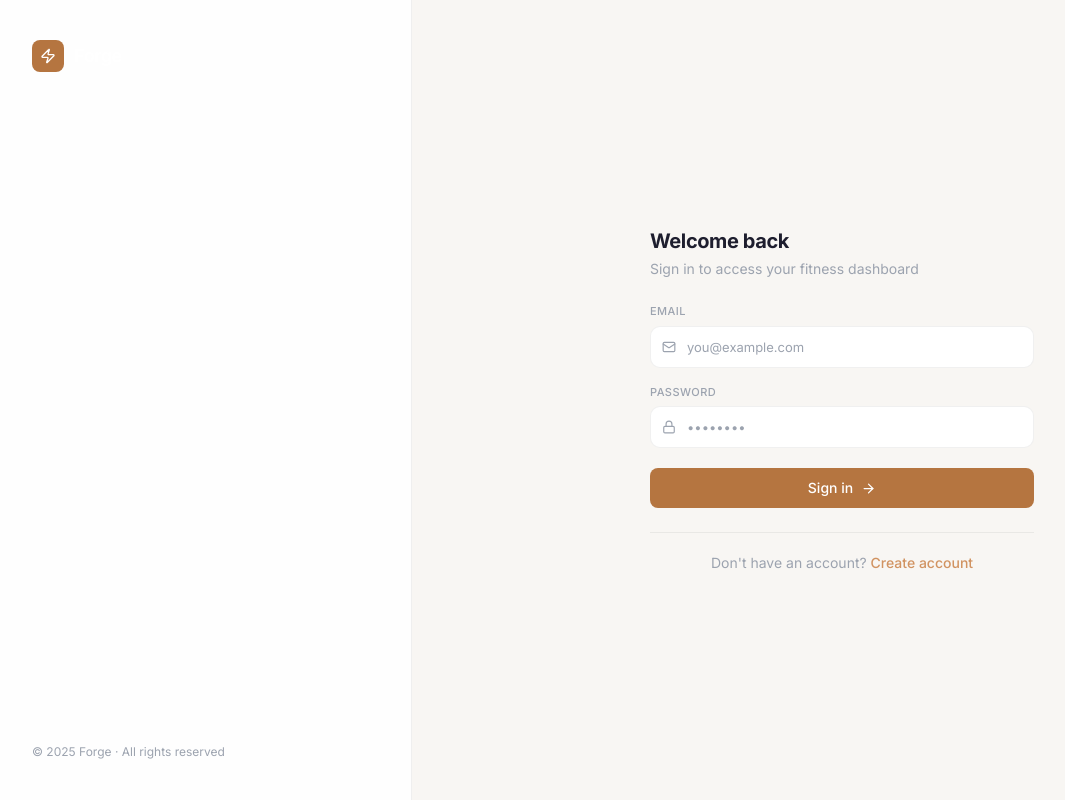
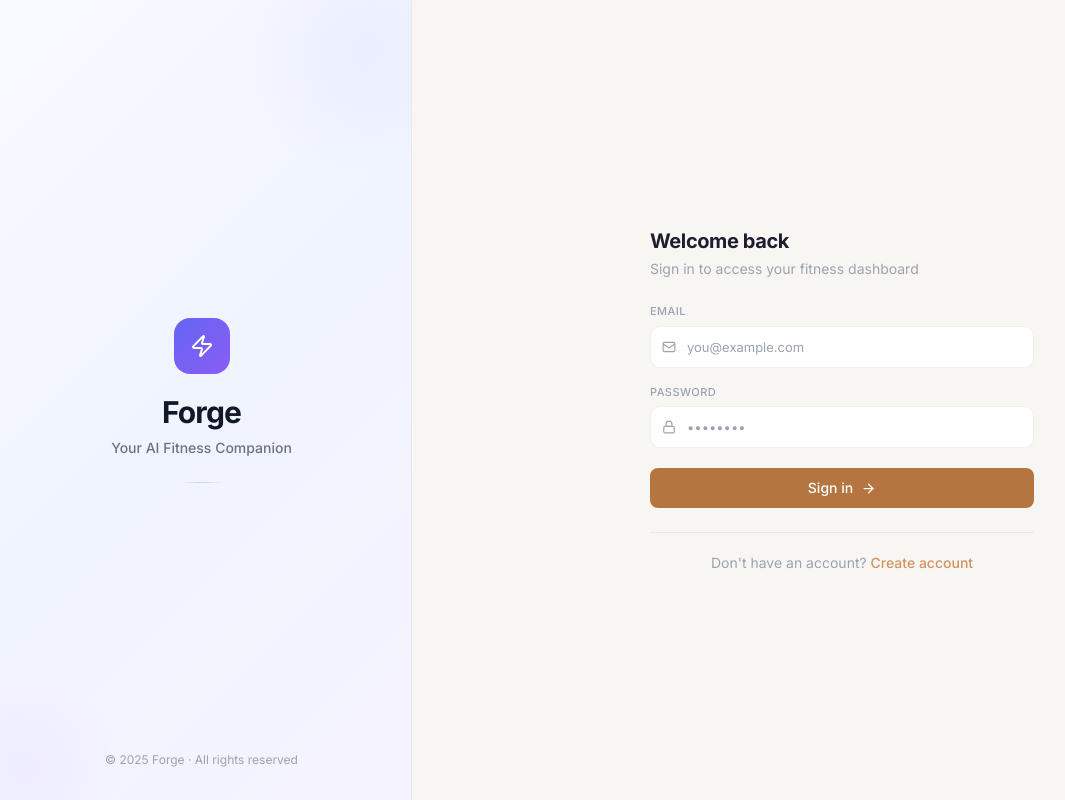
Before and after one commit to isharak7m/forge, a React (Vite) app in the folder frontend/: page /login in a window 1280 px wide. Shown: the whole page, without its empty margins (8-1073 px from the left). Built offline with nearby package versions, Linux system fonts and the light colour scheme.

Commit message:
Redesign login left panel - centered brand, gradient bg, modern premium look

```diff
--- a/frontend/src/pages/LoginPage.tsx
+++ b/frontend/src/pages/LoginPage.tsx
@@ -39,21 +39,65 @@ export default function LoginPage() {
         initial={{ opacity: 0, x: -20 }}
         animate={{ opacity: 1, x: 0 }}
         transition={{ duration: 0.4 }}
-        className="hidden lg:flex flex-col justify-between w-[420px] flex-shrink-0 p-10 relative overflow-hidden"
-        style={{ background: 'rgba(255, 255, 255, 0.92)', borderRight: '1px solid var(--border)' }}
+        className="hidden lg:flex flex-col items-center justify-center w-[420px] flex-shrink-0 p-10 relative overflow-hidden"
+        style={{
+          background: 'linear-gradient(135deg, #f8faff 0%, #f0f4ff 50%, #f5f3ff 100%)',
+          borderRight: '1px solid var(--border)'
+        }}
       >
-        <div className="relative z-10">
-          <div className="flex items-center gap-2.5 mb-12">
-            <div className="w-8 h-8 rounded-lg flex items-center justify-center" style={{ background: 'var(--primary)' }}>
-              <Zap size={16} className="text-white" />
-            </div>
-            <span className="text-lg font-semibold text-white" style={{ letterSpacing: '-0.02em' }}>Forge</span>
-          </div>
+        {/* Subtle decorative circles */}
+        <div className="absolute -top-20 -right-20 w-64 h-64 rounded-full" style={{ background: 'radial-gradient(circle, rgba(99,102,241,0.06) 0%, transparent 70%)' }} />
+        <div className="absolute -bottom-16 -left-16 w-48 h-48 rounded-full" style={{ background: 'radial-gradient(circle, rgba(168,85,247,0.05) 0%, transparent 70%)' }} />
+
+        <div className="relative z-10 flex flex-col items-center text-center">
+          <motion.div
+            initial={{ scale: 0.9, opacity: 0 }}
+            animate={{ scale: 1, opacity: 1 }}
+            transition={{ delay: 0.1, duration: 0.4 }}
+            className="w-14 h-14 rounded-2xl flex items-center justify-center mb-5"
+            style={{ background: 'linear-gradient(135deg, #6366f1, #8b5cf6)' }}
+          >
+            <Zap size={24} className="text-white" />
+          </motion.div>
+
+          <motion.h1
+            initial={{ y: 8, opacity: 0 }}
+            animate={{ y: 0, opacity: 1 }}
+            transition={{ delay: 0.2, duration: 0.4 }}
+            className="text-3xl font-bold tracking-tight mb-2"
+            style={{ color: '#111827', letterSpacing: '-0.03em' }}
+          >
+            Forge
+          </motion.h1>
+
+          <motion.p
+            initial={{ y: 8, opacity: 0 }}
+            animate={{ y: 0, opacity: 1 }}
+            transition={{ delay: 0.3, duration: 0.4 }}
+            className="text-sm font-medium"
+            style={{ color: '#6b7280' }}
+          >
+            Your AI Fitness Companion
+          </motion.p>
+
+          <motion.div
+            initial={{ scaleX: 0 }}
+            animate={{ scaleX: 1 }}
+            transition={{ delay: 0.4, duration: 0.5 }}
+            className="h-px w-12 mt-6 origin-center"
+            style={{ background: 'linear-gradient(90deg, transparent, #c7d2fe, transparent)' }}
+          />
         </div>
 
-        <p className="text-xs" style={{ color: 'var(--text-muted)' }}>
+        <motion.p
+          initial={{ opacity: 0 }}
+          animate={{ opacity: 1 }}
+          transition={{ delay: 0.6, duration: 0.4 }}
+          className="absolute bottom-8 text-xs"
+          style={{ color: '#9ca3af' }}
+        >
           &copy; 2025 Forge &middot; All rights reserved
-        </p>
+        </motion.p>
       </motion.div>
 
       {/* Right panel */}
```
